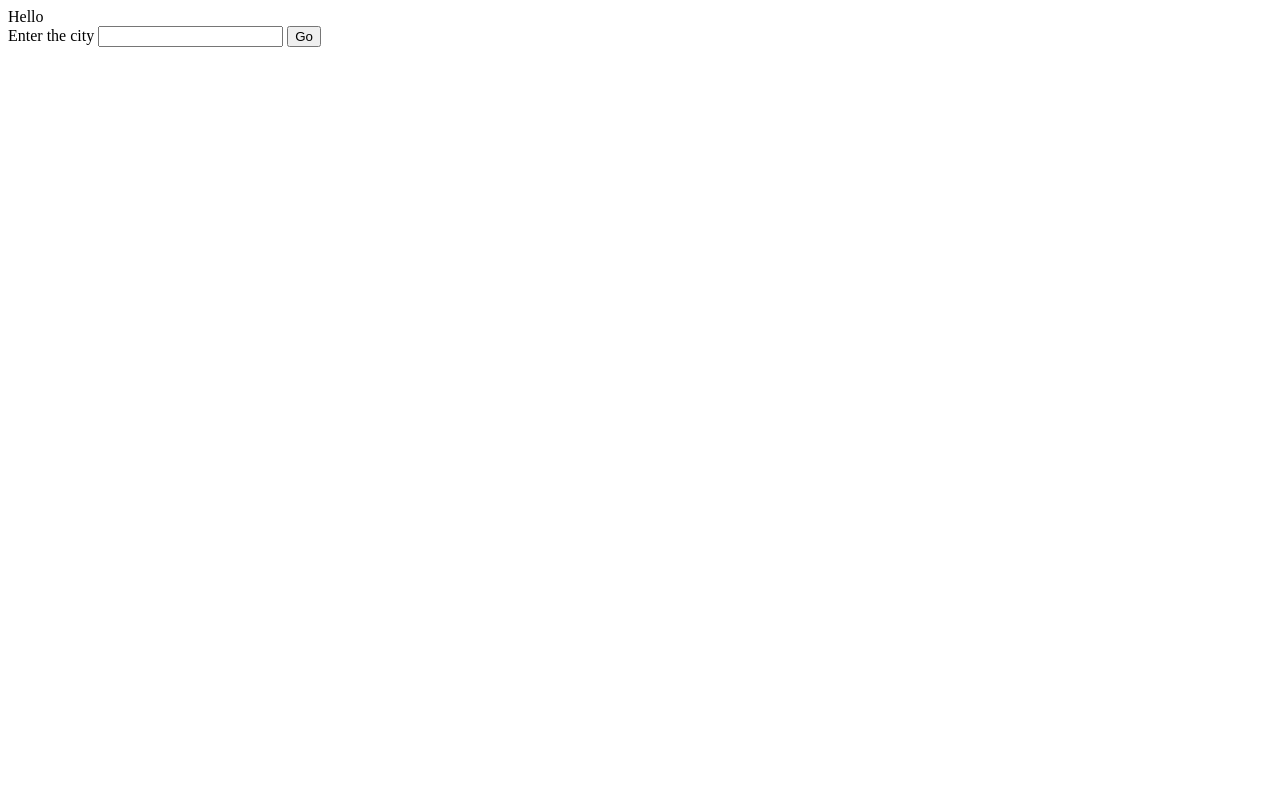
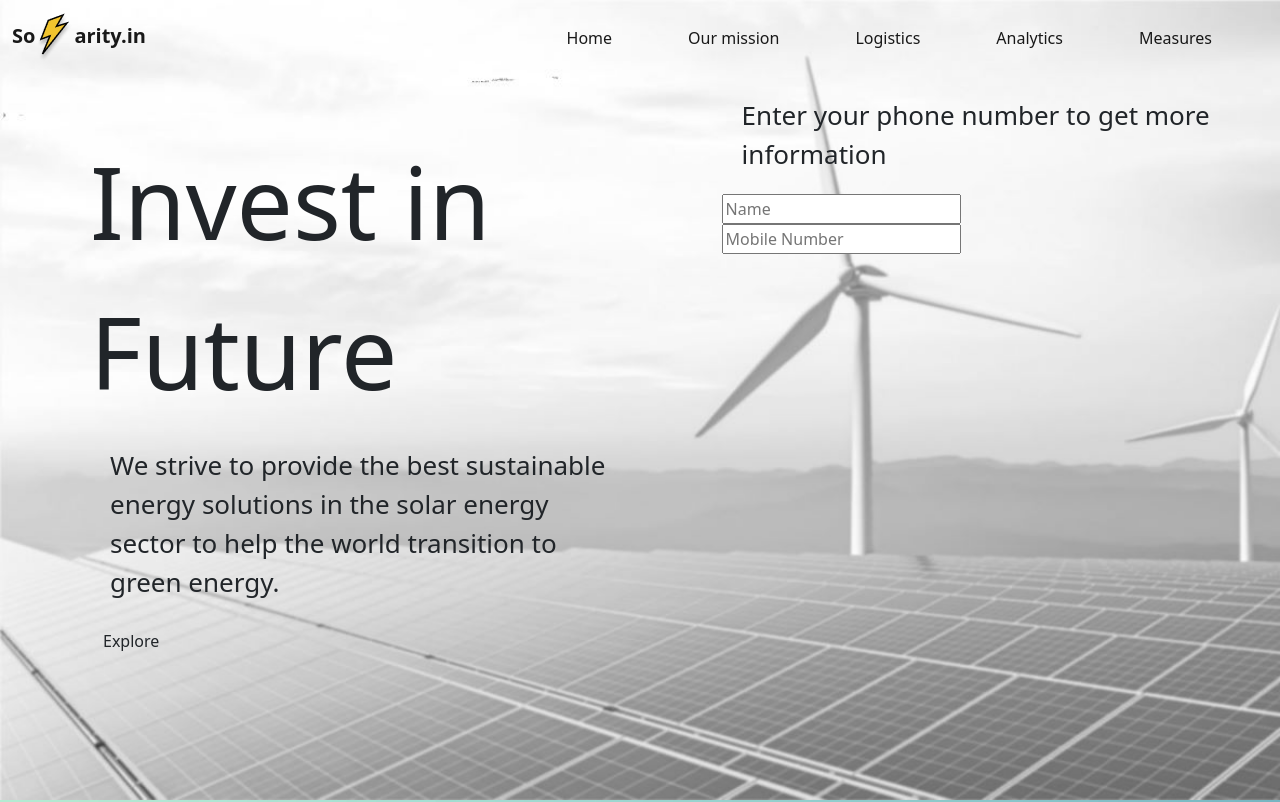
Before and after one commit to Vaani-pathariya/environment, a plain HTML site: page index.html in a window 1280 px wide. Shown: the top 802 px of the page. Drawn offline with nearby package versions, Linux system fonts and the light colour scheme.

Commit message:
made layout

```diff
--- a/index.css
+++ b/index.css
@@ -1,3 +1,78 @@
+.navbar-brand{
+    font-weight: 800;
+}
+
+
+/* css for ul tag contains 5 headings*/
+.navbar-nav{
+    position: absolute;
+    right: 60px;
+}
+
+/* li tags if want to customise each heading */
+.nav-item{
+    padding-left: 60px;
+}
+.first{
+    background-image: url('./img1.jpeg');
+  background-size: cover;
+  height: 800px;
+}
+.content{
+    display: flex;
+}
+.heading{
+    font-size: 100px;
+ }
+ .left{
+    width: 50%;
+    margin: 50px 90px;
+ }
+ .text{
+     font-size: 26px;
+     margin:20px;
+ }
+
+ /* .btn{
+     font-size: 26px;
+     background-color: black;
+     color: white;
+     border-radius: 40px;
+     padding: 2px 80px;
+ } */
+.second{
+    background-image: url('./img2.jpeg');
+  background-size: cover;
+  height: 1000px;
+}
+.third
+{
+    background-image: url('./img3.jpeg');
+    background-size: cover;
+    height: 1000px;
+}
+.fourth{
+    background-image: url('./img4.jpeg');
+    background-size: cover;
+    height: 1000px;
+}
+.fifth{
+    background-image: url('./img5.jpeg');
+    background-size: cover;
+    height: 1000px;
+}
+.sixth{
+    background-image: url('./img6.jpeg');
+    background-size: cover;
+    height: 1000px;
+}
+.seveth{
+    background-image: url('./img7.jpeg');
+    background-size: cover;
+    height: 1000px;
+}
+
+/* backend */
 #map{
     width: 55vw;
     height: 60vh;
--- a/index.html
+++ b/index.html
@@ -7,9 +7,92 @@
     <title>Document</title>
     <link rel="stylesheet" href="index.css">
     <link rel="stylesheet" href="https://unpkg.com/leaflet@1.9.3/dist/leaflet.css" integrity="sha256-kLaT2GOSpHechhsozzB+flnD+zUyjE2LlfWPgU04xyI=" crossorigin="" />
+    <link href="https://cdn.jsdelivr.net/npm/bootstrap@5.2.3/dist/css/bootstrap.min.css" rel="stylesheet" integrity="sha384-rbsA2VBKQhggwzxH7pPCaAqO46MgnOM80zW1RWuH61DGLwZJEdK2Kadq2F9CUG65" crossorigin="anonymous">
 </head>
 <body>
-    Hello
+    <div class="first">
+    <nav class="navbar navbar-expand-lg ">
+        <div class="container-fluid">
+          <a class="navbar-brand" href="#">So<img src="./logo.png" alt="logo" />arity.in</a>
+          <button class="navbar-toggler" type="button" data-bs-toggle="collapse" data-bs-target="#navbarSupportedContent" aria-controls="navbarSupportedContent" aria-expanded="false" aria-label="Toggle navigation">
+            <span class="navbar-toggler-icon"></span>
+          </button>
+          <div class="collapse navbar-collapse" id="navbarSupportedContent">
+            <ul class="navbar-nav me-auto mb-2 mb-lg-0">
+              <li class="nav-item">
+                <a class="nav-link active" aria-current="page" href="#">Home</a>
+              </li>
+              <li class="nav-item">
+                <a class="nav-link active" aria-current="page" href="#">Our mission</a>
+              </li>
+              <li class="nav-item">
+                <a class="nav-link active" aria-current="page" href="#">Logistics</a>
+              </li>
+              <li class="nav-item">
+                <a class="nav-link active" aria-current="page" href="#">Analytics</a>
+              </li>
+              <li class="nav-item">
+                <a class="nav-link active" aria-current="page" href="#">Measures</a>
+              </li>
+            </ul>
+          </div>
+        </div>
+      </nav>
+      <div class="content">
+        <div class="left">
+        <div class="heading">
+            Invest in Future
+           </div>
+           <div class="text">
+                We strive to provide the best sustainable energy solutions in the solar energy sector to help the world transition to green energy.
+            </div>
+           <button class="btn">Explore</button>
+    </div><br /><br /><br />
+
+<div class="right">
+    <div>
+</div><div class="text">
+    Enter your phone number to get more information
+</div>
+<input type="text" class="enter" placeholder="Name">
+<br>
+<input type="number" class="enter" placeholder="Mobile Number">
+</div>
+      </div>
+    </div>
+      <!-- end of div first -->
+      <div class="second">
+
+      </div>
+      <!-- end of div second -->
+      <div class="third">
+
+      </div>
+      <!-- end of div third -->
+      <div class="fourth">
+
+      </div>
+      <!-- end of div fourth -->
+      <div class="fifth">
+
+      </div>
+      <!-- end of div fifth -->
+      <div class="sixth">
+
+      </div>
+      <!-- end of div sixth -->
+      <div class="seventh">
+
+      </div>
+      <!-- end of div seventh -->
+
+
+
+
+
+
+
+    <!-- backend part -->
     <div >
         <label>Enter the city</label>
         <input type="text" id="city">
```
Also changed, not shown: img1.jpeg (added), img2.jpeg (added), img3.jpeg (added), img4.jpeg (added), img5.jpeg (added), img6.jpeg (added), img7.jpeg (added), logo.png (added).
